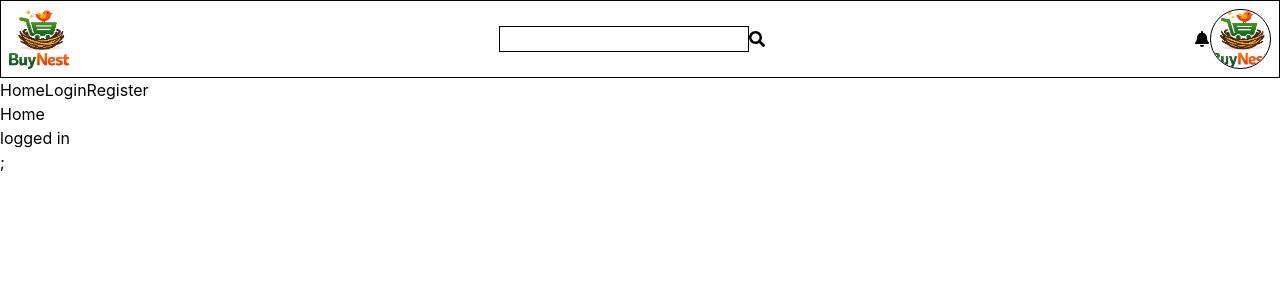
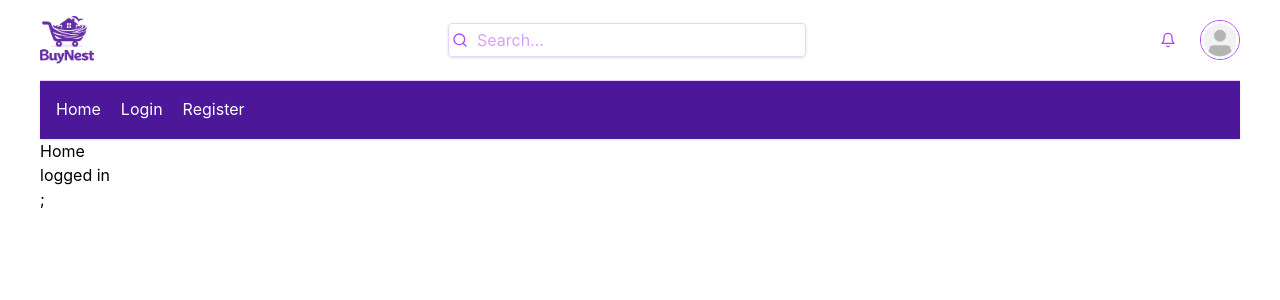
Before and after one commit to Tsedeniyagashaw/Buynest, a React (Vite) app in the folder client/: page / in a window 1280 px wide. Shown: the top 300 px of the page. Built offline with nearby package versions, Linux system fonts and the light colour scheme.

Commit message:
navbar UI

```diff
--- a/client/src/App.jsx
+++ b/client/src/App.jsx
@@ -19,7 +19,7 @@ function App() {
 
 
   return (
-  <div>
+  <div class=" mx-10">
     <Header />
     <Navbar />
     <Routes>
--- a/client/src/components/Header.jsx
+++ b/client/src/components/Header.jsx
@@ -1,27 +1,28 @@
-import logo from '../assets/logo2.png'
-import { FaSearch, FaBell } from "react-icons/fa";
+import logo from '../assets/logo.png'
+import profile from '../assets/profile.png'
+import { FiSearch, FiBell } from "react-icons/fi";
 
 
 function Header() {
   return (
-    <div className='flex justify-between items-center border b-1 p-2'>
+    <div className='flex justify-between items-center border-purple-200   border-b b-1  py-4'>
         <div>
         <img
   src={logo}
   alt="BuyNest"
-  className="h-15 w-auto object-contain"
+  className="h-12 w-auto object-contain"
 />
         </div>
-        <div className='flex items-center'>
-            <input type="text" className='border b-1' />
-            <FaSearch />
+        <div className='flex items-center relative text-purple-500'>
+            <FiSearch className='absolute m-1' />  <input type="text" className='border b-1 border-purple-200 pl-7 py-1 px-20 shadow-sm rounded-sm ' placeholder='Search...' />
+
         </div>
-        <div className='flex items-center justify-between'>
-            <FaBell />
+        <div className='flex items-center justify-between  text-purple-500'>
+            <FiBell className='mr-6 '/>
           <img
-  src={logo}
-  alt="BuyNest"
-  className="h-15 w-auto object-contain border b-1 rounded-full"
+  src={profile}
+  alt="Profile"
+  className="h-10 w-auto object-contain border b-1 rounded-full"
 />
 
         </div>
--- a/client/src/components/Navbar.jsx
+++ b/client/src/components/Navbar.jsx
@@ -6,20 +6,21 @@ function Navbar() {
     const { token, logout } = useContext(AuthContext);
 
     return (
-        <nav>
-            <Link to="/">Home</Link>
+        <nav className="bg-violet-900 text-white p-4 flex justify-start gap-5 items-center shadow-sm">
+
+            <Link to="/" className=" border-b-2 border-transparent hover:border-white">Home</Link>
             {!token ? (
                 <>
-                <Link to="/login">Login</Link>
-                <Link to="/register">Register</Link>
+                <Link to="/login" className=" border-b-2 border-transparent hover:border-white">Login</Link>
+                <Link to="/register" className=" border-b-2 border-transparent hover:border-white">Register</Link>
                 </>
             ):(
                 <>
-                <Link to="/product">Products</Link>
-                <Link to="/cart">Cart</Link>
-                <Link to="/orders">Orders</Link>
-                <Link to="/seller-dashboard">Dashboard</Link>
-                <Link to="/seller-orders">Orders</Link>
+                <Link to="/product" className=" border-b-2 border-transparent hover:border-white transition">Products</Link>
+                <Link to="/cart" className=" border-b-2 border-transparent hover:border-white transition">Cart</Link>
+                <Link to="/orders" className=" border-b-2 border-transparent hover:border-white transition">Orders</Link>
+                <Link to="/seller-dashboard" className=" border-b-2 border-transparent hover:border-white transition">Dashboard</Link>
+                <Link to="/seller-orders" className=" border-b-2 border-transparent hover:border-white transition">Orders</Link>
 
 
                 <button onClick={logout}>
```
Also changed, not shown: client/src/assets/logo.png, client/src/assets/profile.png (added).
